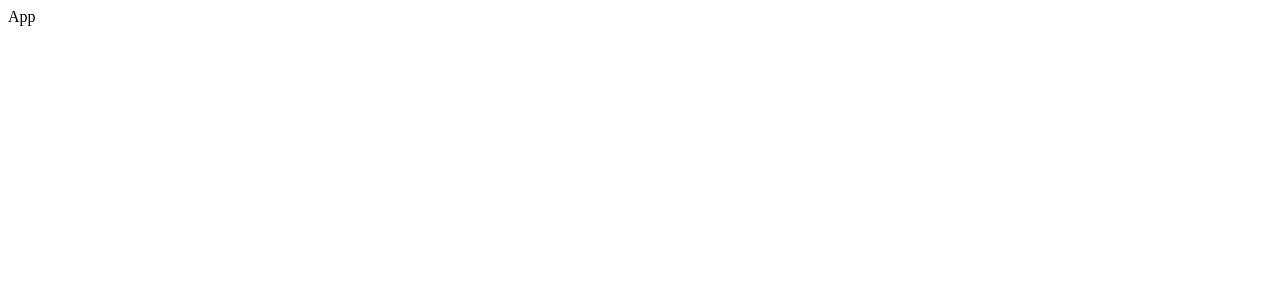
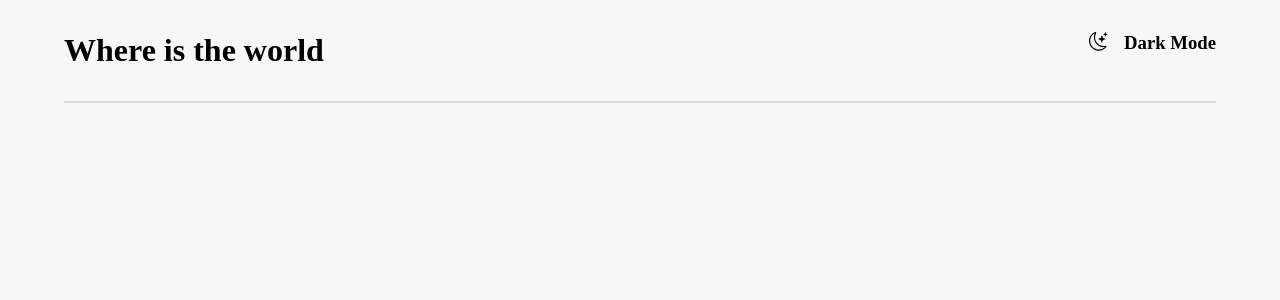
Before and after one commit to Salman-Abdulqadir/search_country, a React (Create React App) app: page / in a window 1280 px wide. Shown: the top 300 px of the page. Built offline with nearby package versions, Linux system fonts and the light colour scheme.

Commit message:
redux set up

```diff
--- a/package.json
+++ b/package.json
@@ -10,9 +10,12 @@
     "axios": "^1.2.1",
     "react": "^18.2.0",
     "react-dom": "^18.2.0",
+    "react-icons": "^4.7.1",
     "react-redux": "^8.0.5",
+    "react-router": "^6.5.0",
     "react-scripts": "5.0.1",
     "redux": "^4.2.0",
+    "styled-components": "^5.3.6",
     "web-vitals": "^2.1.4"
   },
   "scripts": {
--- a/public/index.html
+++ b/public/index.html
@@ -8,10 +8,7 @@
       name="description"
       content="Web site created using create-react-app"
     />
-
-    <link rel="manifest" href="%PUBLIC_URL%/manifest.json" />
-
-    <title>React App</title>
+    <title>Search Country</title>
   </head>
 
   <body>
--- a/src/App.jsx
+++ b/src/App.jsx
@@ -1,7 +1,26 @@
+import { useEffect } from "react";
+
+//redux
+import { useSelector, useDispatch } from "react-redux";
+import { fetchCountries } from "./redux/countriesReducer";
+
+//components
+import Nav from "./components/nav";
+import Countries from "./components/Countries";
+
 function App() {
+  const {allCountries} = useSelector((state) => state.countries);
+  const dispatch = useDispatch();
+
+  //loading the data when the page refreshes
+  useEffect(()=>{
+    dispatch(fetchCountries())
+  },[dispatch])
+
   return (
     <div className="App">
-      App
+      <Nav/>
+      <Countries allCountries={allCountries}/>
     </div>
   );
 }
--- /dev/null
+++ b/src/components/Countries.jsx
@@ -0,0 +1,32 @@
+import React from "react";
+
+// redux
+import { useSelector} from "react-redux";
+
+import styled from "styled-components";
+import CountryCard from "./countryCard";
+import loader from "../images/loader.gif"
+
+const Countries = ({ allCountries }) => {
+  const {isLoading } = useSelector((state) => state.countries);
+
+  //returnig and loader if the content is not loaded yet
+  if (isLoading) {
+    return (
+      <div className="loading">
+        <img src={loader} alt="loader" />
+        <h1>Loading...</h1>
+      </div>
+    );
+  }
+  return(
+    <StyledSection>
+        {/* {allCountries.map((country, index) => <CountryCard key={index} name={country.name.common}/>)} */}
+    </StyledSection>
+  )
+};
+
+const StyledSection = styled.section`
+
+`
+export default Countries;
--- /dev/null
+++ b/src/components/countryCard.jsx
@@ -0,0 +1,7 @@
+import React from "react";
+
+const Country = ({name})=>{
+    return <h1>{name}</h1>
+}
+
+export default Country;
--- /dev/null
+++ b/src/components/globalStyles.jsx
@@ -0,0 +1,25 @@
+import { createGlobalStyle } from "styled-components";
+
+export default createGlobalStyle`
+    *{
+        padding: 0;
+        margin: 0;
+        box-sizing: border-box;
+    }
+    input, button{
+        font-family: inherit;
+    }
+    img, svg{
+        display: block;
+        max-width: 100%;
+    }
+    body{
+        background-color: hsl(0, 0%, 97%);
+    }
+    .flex{
+        display: flex;
+        flex-wrap: wrap;
+        justify-content: space-between;
+        gap: 1rem;
+    }
+`;
--- /dev/null
+++ b/src/components/nav.jsx
@@ -0,0 +1,21 @@
+import React from "react";
+import styled from "styled-components";
+
+import {BsMoonStars} from "react-icons/bs"
+
+const Nav = () => {
+    return(
+        <StyledNav className="flex">
+            <h1>Where is the world</h1>
+            <h3 className="flex"><BsMoonStars/> Dark Mode</h3>
+        </StyledNav>
+    )
+}
+
+const StyledNav = styled.header`
+    width: 90%;
+    padding: 2rem 0rem;
+    margin: auto;
+    border-bottom: 2px solid #dcdcdc;
+`
+export default Nav;
--- a/src/index.js
+++ b/src/index.js
@@ -7,11 +7,15 @@ import reportWebVitals from './reportWebVitals';
 import { Provider } from 'react-redux';
 import store from './redux/store';
 
+//global styles
+import GlobalStyles from './components/globalStyles';
+
 
 const root = ReactDOM.createRoot(document.getElementById('root'));
 root.render(
   <React.StrictMode>
     <Provider store={store}>
+      <GlobalStyles/>
       <App />
     </Provider>
   </React.StrictMode>
--- a/src/redux/countriesReducer.js
+++ b/src/redux/countriesReducer.js
@@ -5,17 +5,16 @@ import getAPI from "../api";
 //getting the data from the api
 export const fetchCountries = createAsyncThunk(
   "countries/fetchCountries",
-  async () => {
-    const response = await axios.get(getAPI());
-    console.log(response);
-    return response;
+  async (req) => {
+    const response = await axios.get(getAPI(req.type, req.name));
+    console.log(response.data);
+    return response.data;
   }
 );
 
 const initialState = {
   allCountries: [],
   isLoading: false,
-  filteredCountries: [],
 };
 
 const CountriesReducer = createSlice({
@@ -27,7 +26,7 @@ const CountriesReducer = createSlice({
     })
     builder.addCase(fetchCountries.fulfilled, (state, action) => {
         state.isLoading = false;
-        state.allCountries.push(action.payload)
+        state.allCountries = action.payload
     })
     builder.addCase(fetchCountries.rejected, (state) => {
         state.isLoading = false;
@@ -36,4 +35,4 @@ const CountriesReducer = createSlice({
   }
 });
 
-export default CountriesReducer;
+export default CountriesReducer.reducer;
```
Also changed, not shown: public/manifest.json (deleted), src/images/loader.gif (added), 1 other file (tests, documents, lock files or other folders).
